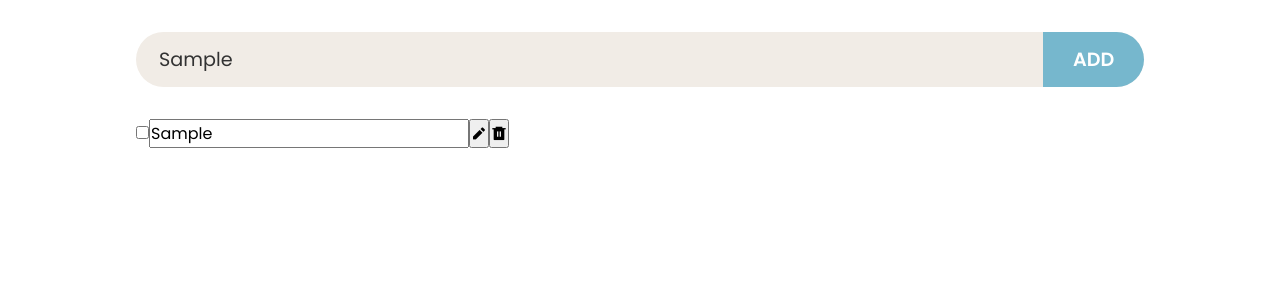
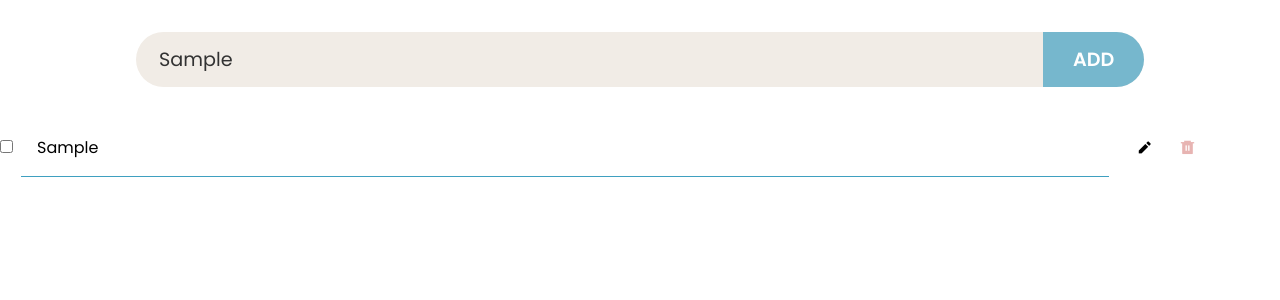
Before and after one commit to kunal22-gupta/To-Do-App, a React (Vite) app: page / in a window 1280 px wide. Both pictures are taken after typing "Sample" into the empty fields and a click on the button "ADD". Shown: the top 300 px of the page. Built offline with nearby package versions, Linux system fonts and the light colour scheme.

Commit message:
style each todo item

```diff
--- a/src/components/TodoItem.jsx
+++ b/src/components/TodoItem.jsx
@@ -1,3 +1,4 @@
+import "../css/TodoItem.css";
 import { useState } from "react";
 import { useTodo } from "../context/TodoContext";
 
@@ -11,14 +12,21 @@
         editTodo(todo.id, { ...todo, todo: todoText });
         setIsEditable(false);
     };
-    const handleToggle = () => {
+    const handleToggle = (e) => {
         toggleComplete(todo.id);
+        const todoText = e.target.nextSibling; // Select the todo input element
+        e.target.checked
+            ? todoText.classList.add("checked")
+            : todoText.classList.remove("checked");
     };
 
     return (
-        <div className="TodoItem">
-            <div className="container">
-                <form onSubmit={(e) => e.preventDefault()}>
+        <form
+            onSubmit={(e) => e.preventDefault()}
+            className="TodoItem"
+            id={`#${todo.id}`}
+        >
+            <div className="wrapper">
                 <input
                     type="checkbox"
                     name="complete"
@@ -35,6 +43,7 @@
                     onChange={(e) => setTodoText(e.target.value)}
                 />
                 <button
+                    className="edit-btn"
                     disabled={todo.isCompleted}
                     onClick={() => {
                         if (todo.isCompleted) return;
@@ -47,11 +56,10 @@
                 >
                     <i className="ri-pencil-fill"></i>
                 </button>
-                <button onClick={() => deleteTodo(todo.id)}>
+                <button className="delete-btn" onClick={() => deleteTodo(todo.id)}>
                     <i className="ri-delete-bin-6-fill"></i>
                 </button>
-                </form>
             </div>
-        </div>
+        </form>
     );
 }
--- /dev/null
+++ b/src/css/TodoItem.css
@@ -0,0 +1,39 @@
+.TodoItem {
+    margin-bottom: 1em;
+}
+.TodoItem input[type=checkbox] {
+    accent-color: var(--orange);
+    cursor: pointer;
+}
+.TodoItem input[type=text] {
+    border: none;
+    border-bottom: 1px solid var(--blue);
+    padding: 1em 1em;
+    background-color: transparent;
+    margin: 0 .5em;
+    width: 85%;
+}
+.TodoItem input[type=text].checked {
+    color: var(--light-gray);
+    text-decoration: line-through;
+}
+.TodoItem input[type=text]:focus {
+    outline: none;
+}
+.TodoItem button {
+    background-color: transparent;
+    outline: none;
+    border: none;
+    border-radius: 50%;
+    width: 30px;
+    height: 30px;
+    margin-left: 0.8em;
+    cursor: pointer;
+}
+.TodoItem .ri-delete-bin-6-fill {
+    color: var(--red);
+    opacity: 0.3;
+}
+.TodoItem .ri-delete-bin-6-fill:hover {
+    opacity: 0.5;
+}
```
